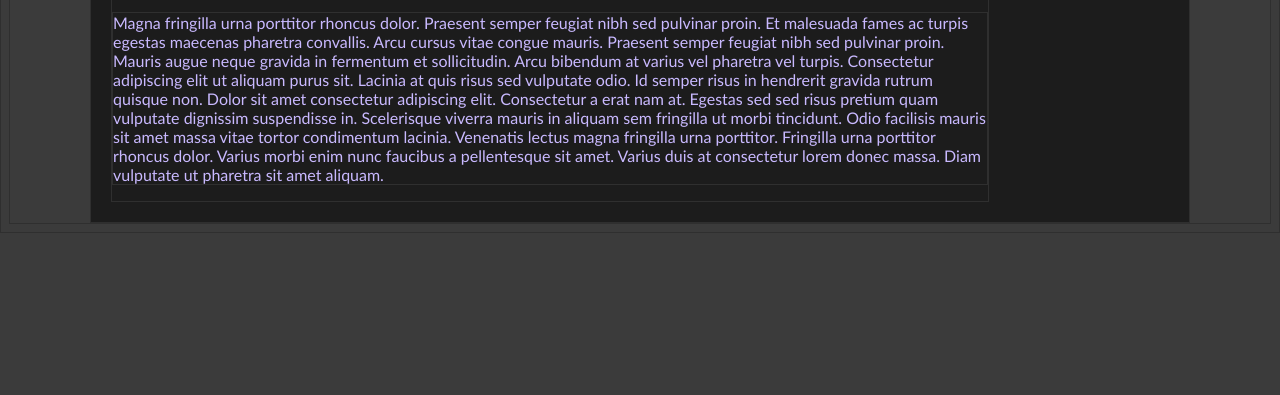
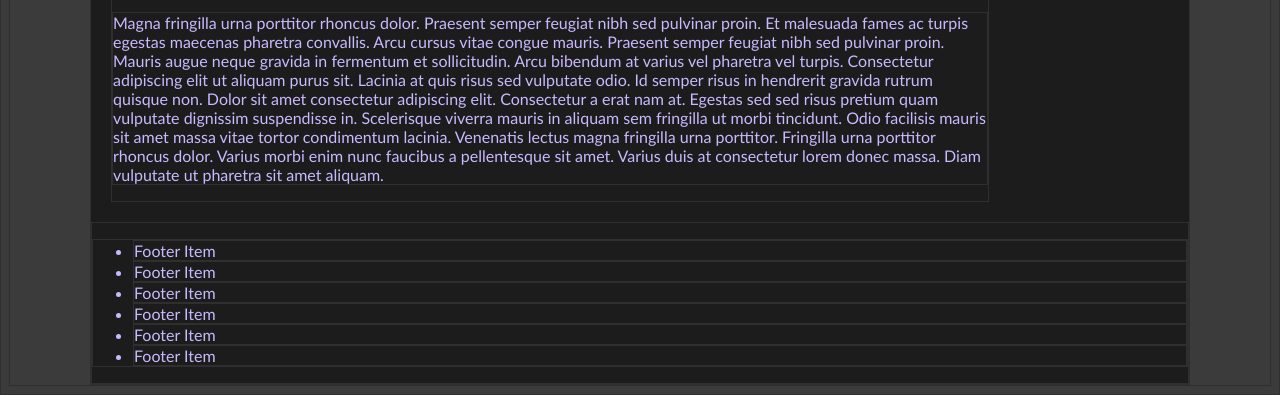
Before and after one commit to tmxpt/hwAug21, a website: page Homework/4wk/index.html in a window 1280 px wide. Shown: the part 761-1156 px from the top of the page. Before the commit the page ends 994 px from the top, so only its background shows below. Drawn offline with Linux system fonts and the light colour scheme.

Commit message:
add footer

```diff
--- a/Homework/4wk/index.html
+++ b/Homework/4wk/index.html
@@ -46,6 +46,16 @@
 
     </main>
     <script src="index.js"></script>
+    <footer>
+        <ul>
+            <li>Footer Item</li>
+            <li>Footer Item</li>
+            <li>Footer Item</li>
+            <li>Footer Item</li>
+            <li>Footer Item</li>
+            <li>Footer Item</li>
+        </ul>
+   </footer>
 </div>
 </body>
 
```
